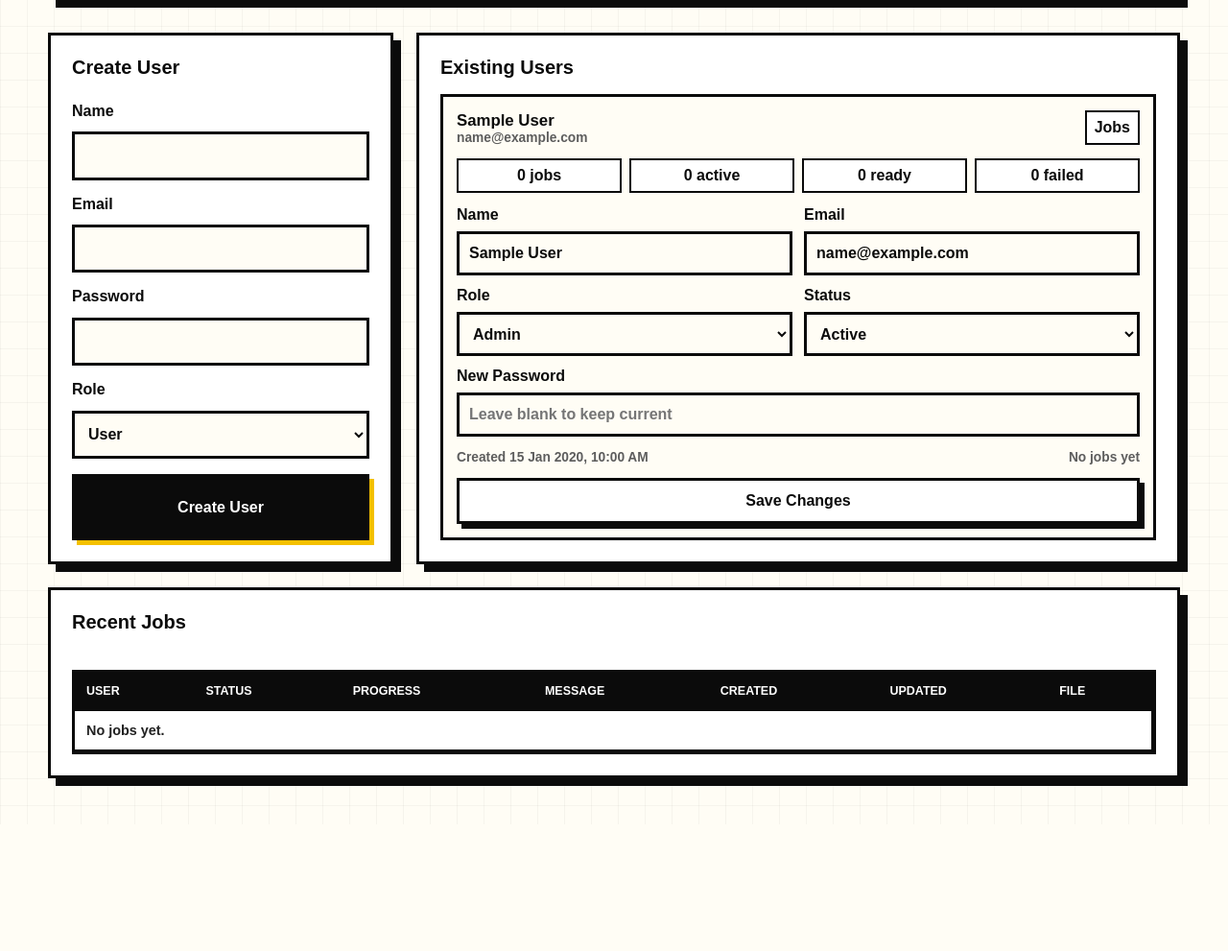
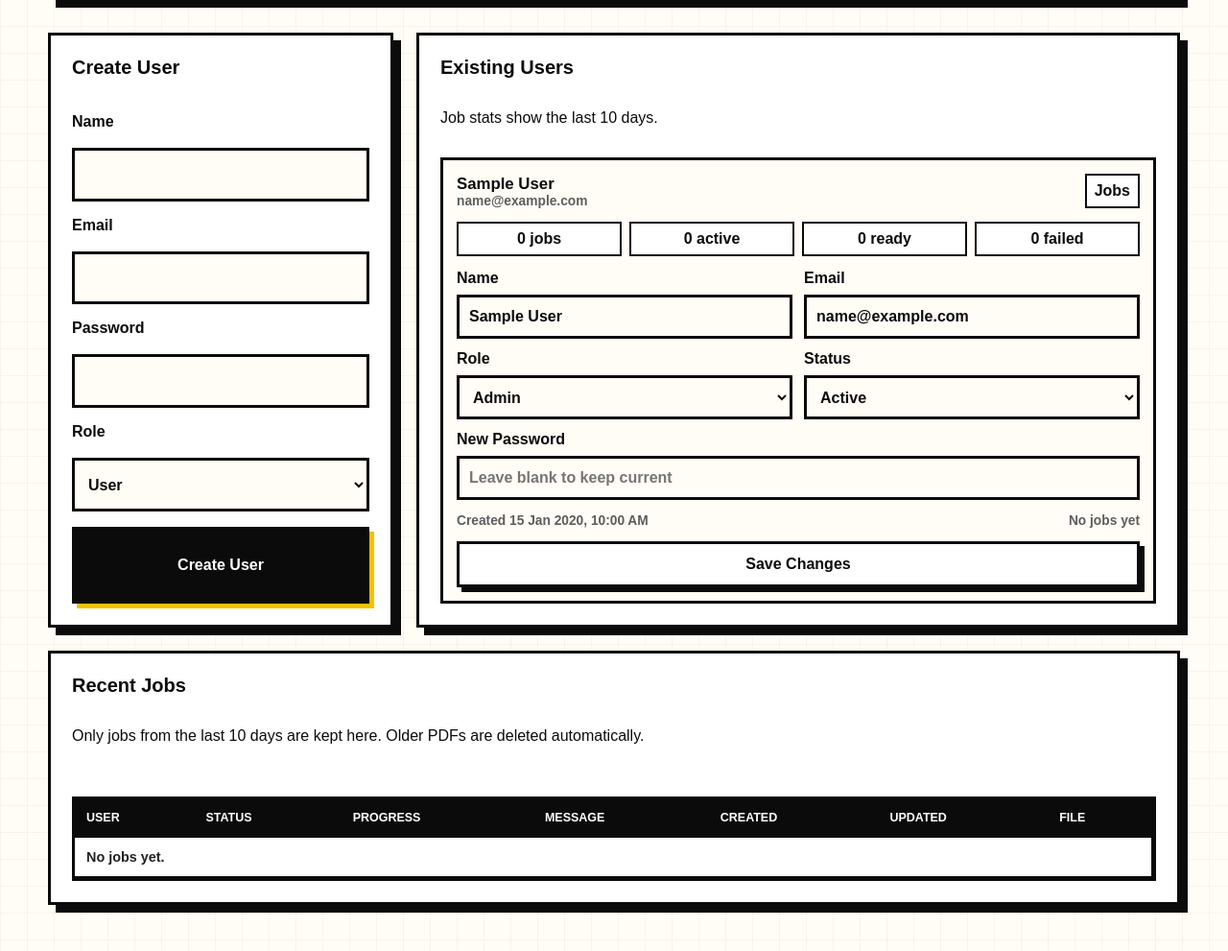
Before and after one commit to lavietech4477/catalog-maker-railway, a Flask app: page /admin/users in a window 1280 px wide. Shown: the part 113-1104 px from the top of the page at 96% size. Before the commit the page ends 953 px from the top, so only its background shows below. Run offline with Flask 3, Linux system fonts and the light colour scheme; a user stored in the database is signed in; tables that the repository leaves empty hold one stand-in row (values such as "Sample post"); some libraries are stand-ins or nearby versions.

Commit message:
Update admin_users.html

```diff
--- a/templates/admin_users.html
+++ b/templates/admin_users.html
@@ -61,6 +61,7 @@
 
         <section class="admin-panel">
           <h2>Existing Users</h2>
+          <p class="panel-note">Job stats show the last {{ retention_days }} days.</p>
           <div class="admin-user-list">
             {% for user in users %}
               {% set stats = user_stats[user.id] %}
@@ -129,6 +130,7 @@
 
       <section class="admin-panel recent-jobs-panel">
         <h2>Recent Jobs</h2>
+        <p class="panel-note">Only jobs from the last {{ retention_days }} days are kept here. Older PDFs are deleted automatically.</p>
         <div class="table-wrap">
           <table>
             <thead>
```
